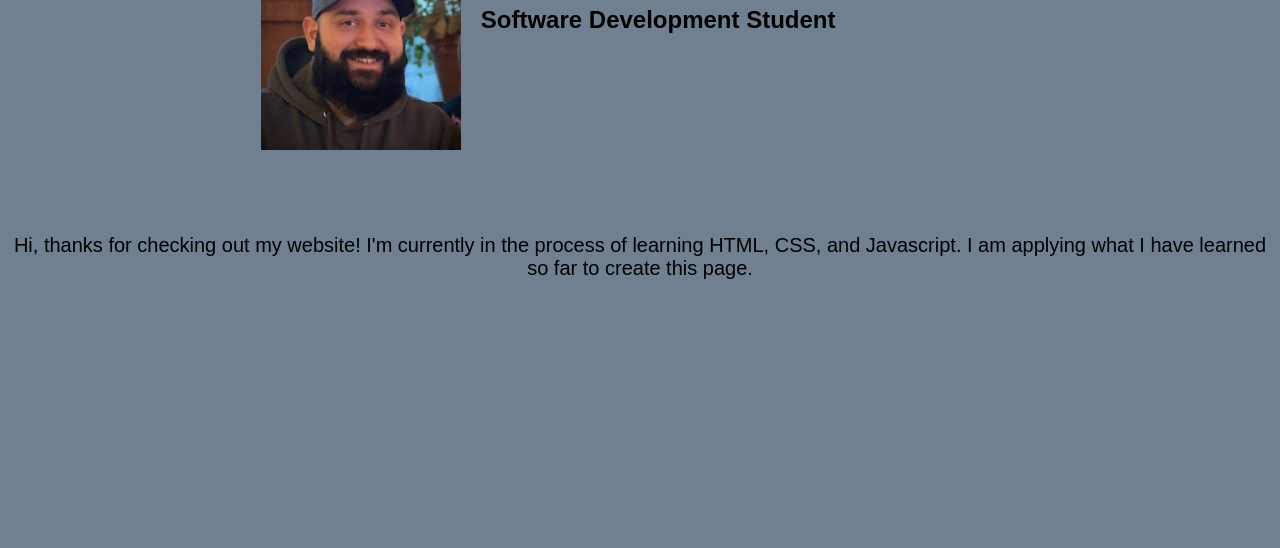
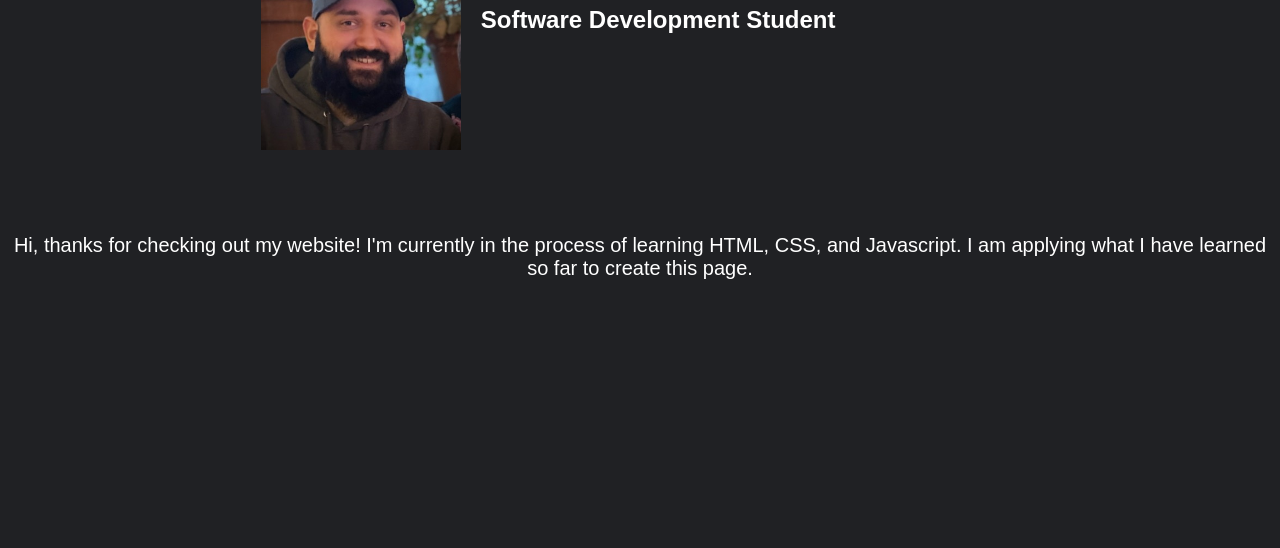
Before and after one commit to abad89/my-first-website, a plain HTML site: page index.html in a window 1280 px wide. Shown: the part 252-800 px from the top of the page. Drawn offline with Linux system fonts and the light colour scheme.

Commit message:
change background and text color

```diff
--- a/style.css
+++ b/style.css
@@ -1,5 +1,6 @@
 body{
-    background: slategrey;
+    background: #202124;
+    color: white
 }
 
 .introPic{
```
